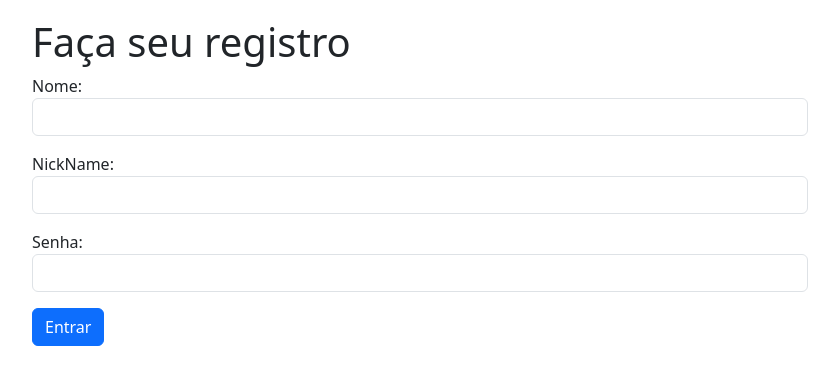
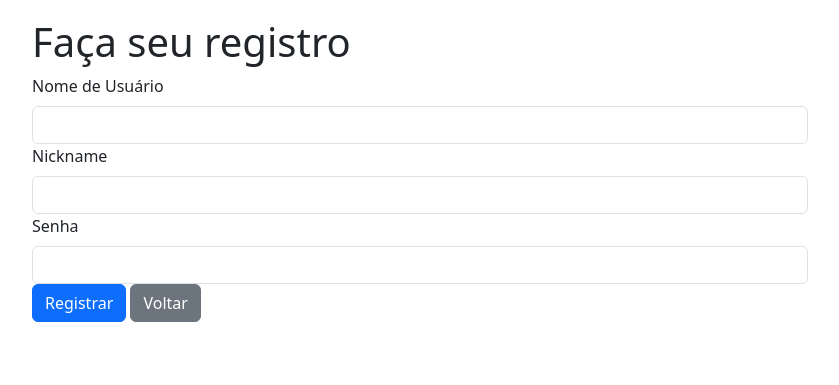
Before and after one commit to 0HK1/Alu_Jogoteca, a Flask app: page /register in a window 1280 px wide. Shown: the top 385 px of the page, without its empty margins (220-1059 px from the left). Run offline with Flask 3, Linux system fonts and the light colour scheme; some libraries are stand-ins or nearby versions.

Commit message:
Update Final

```diff
--- a/helpers.py
+++ b/helpers.py
@@ -16,6 +16,11 @@ class FormularioUsuario(FlaskForm):
     senha = PasswordField('Senha', [validators.data_required(), validators.length(min=1, max=100)])
     login = SubmitField('Login')
 
+class RegistrarUsuario(FlaskForm):
+    nickname = StringField('Nickname', [validators.data_required(), validators.length(min=1, max=8)])
+    usuario = StringField('Nome de Usuário', [validators.data_required(), validators.length(min=1, max=20)])
+    senha = PasswordField('Senha', [validators.data_required(), validators.length(min=1, max=100)])
+    register = SubmitField('Registrar')
 
 def recuperaImg(id):
     for nome_arquivos in os.listdir(app.config['UPLOAD_PATH']):
--- a/templates/login.html
+++ b/templates/login.html
@@ -6,7 +6,7 @@
 <!--or 'novosJogos'-->
         <h1>Faça seu login</h1>
         <form method="POST" action="{{url_for('autenticar')}}">
-
+            {{form.csrf_token()}}
             <input type="hidden" name="proxima" value="{{ proxima or url_for('novosjogos') }}">
             {{form.csrf_token()}}
             <div class="form-group">
--- a/templates/novosJogos.html
+++ b/templates/novosJogos.html
@@ -29,7 +29,7 @@
               <div class="form-group buttons">
                 {{form.salvar(class='btn btn-primary')}}
                 <a class="col btn btn-outline-primary" href="{{url_for('index')}}">Página Inicial</a>
-              </div>>
+              </div>
             </fieldset>
           </form>
         </div>
--- a/templates/register.html
+++ b/templates/register.html
@@ -6,10 +6,23 @@
 <!--or 'novosJogos'-->
         <h1>Faça seu registro</h1>
         <form method="POST" action="{{url_for('autenticarRegistro')}}">
-            <p><label>Nome:</label> <input class="form-control" type="text" name="nome" required></p>
-            <p><label>NickName:</label> <input class="form-control" type="text" name="nickname" required></p>
-            <p><label>Senha:</label> <input class="form-control" type="password" name="senha" required></p>
-            <p><button class="btn btn-primary" type="submit">Entrar</button></p>
+            {{form.csrf_token()}}
+            <div>
+                {{form.usuario.label(class='form-label')}}
+                {{form.usuario(class='form-control')}}
+            </div>
+            <div>
+                {{form.nickname.label(class='form-label')}}
+                {{form.nickname(class='form-control')}}
+            </div>
+            <div>
+                {{form.senha.label(class='form-label')}}
+                {{form.senha(class='form-control')}}
+            </div>
+            <div>
+                {{form.register(class='btn btn-primary')}}
+                <a class="btn btn-secondary" href="{{url_for('index')}}">Voltar</a>
+            </div>
         </form>
     </div>
 
--- a/views_games.py
+++ b/views_games.py
@@ -32,8 +32,8 @@ def criar():
         return redirect(url_for('novosjogos'))
 
     nome = form.nome.data
-    categoria = form.nome.data
-    console = form.nome.data
+    categoria = form.categoria.data
+    console = form.console.data
 
     jogo = Jogos.query.filter_by(nome=nome).first()
 
--- a/views_user.py
+++ b/views_user.py
@@ -1,28 +1,27 @@
 from flask import render_template, request, redirect, session, flash, url_for
 from jogoteca import app, db
 from models import Usuarios
-from helpers import FormularioUsuario
+from helpers import FormularioUsuario, RegistrarUsuario
 
 
 # Rota para adição de dados de novos usuários
 @app.route('/register')
 def register():
-    return render_template('register.html')
+    form = RegistrarUsuario()
+    return render_template('register.html', form=form)
 
 
 # Endpoint para certificar dados da rota register
 @app.route('/autenticarRegistro', methods=['POST', ])
 def autenticarRegistro():
-    nome = request.form['nome']
-    nickname = request.form['nickname']
-    senha = request.form['senha']
+    form = RegistrarUsuario(request.form)
 
-    userCheck = Usuarios.query.filter_by(nome=nome).first()
+    userCheck = Usuarios.query.filter_by(nome=form.nickname.data).first()
     if userCheck:
         flash('Nickname Já Registrado')
         return redirect(url_for("register"))
 
-    novoUsuario = Usuarios(nome=nome, nickname=nickname, senha=senha)
+    novoUsuario = Usuarios(nome=form.usuario.data, nickname=form.nickname.data, senha=form.senha.data)
     db.session.add(novoUsuario)
     db.session.commit()
     return redirect(url_for('login'))
```
Also changed, not shown: README.md, uploads/capa18-1723327751.0230093.jpg (added), uploads/capa19-1723327932.7438557.jpg (added), uploads/capa20-1724374089.370353.jpg (added), 1 other file.
